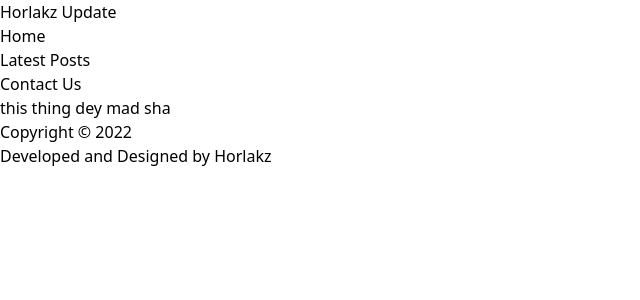
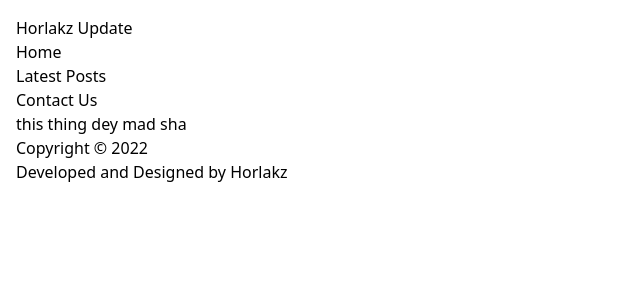
Before and after one commit to Horlakz/react-ts-template, a React (Vite) app: page / in a window 1280 px wide. Shown: the top 300 px of the page, without its empty margins (0-640 px from the left). Built offline with nearby package versions, Linux system fonts and the light colour scheme.

Commit message:
just shitty commit, hoping to look for trouble, ciao!!

```diff
--- /dev/null
+++ b/src/components/BaseLayout/Container.tsx
@@ -0,0 +1,8 @@
+import React, { FC } from 'react';
+
+
+const Container: FC<Object> = ({ children }) => {
+    return <div className='container mx-auto p-4'>{children}</div>;
+}
+
+export default Container
--- a/src/layouts/BaseLayout.tsx
+++ b/src/layouts/BaseLayout.tsx
@@ -2,6 +2,7 @@
 
 import Header from "../components/BaseLayout/Header";
 import Footer from "../components/BaseLayout/Footer";
+import Container from "../components/BaseLayout/Container"
 
 interface Props {
     children: JSX.Element;
@@ -9,12 +10,10 @@
 
 const BaseLayout: FC<Props> = ({ children }) => {
   return (
-    <>
-      <Header />
+    <main>
       {children}
-      <Footer />
-    </>
+    </main>
   );
 }
 
-export default BaseLayout;
+export default Object.assign(BaseLayout, {Header, Footer, Container});
--- a/src/pages/Index.tsx
+++ b/src/pages/Index.tsx
@@ -3,7 +3,11 @@
 const Index = (): JSX.Element => {
   return (
     <BaseLayout>
-      <main>this thing dey mad sha</main>
+      <BaseLayout.Container>
+        <BaseLayout.Header />
+        <div>this thing dey mad sha</div>
+        <BaseLayout.Footer />
+      </BaseLayout.Container>
     </BaseLayout>
   );
 };
```
